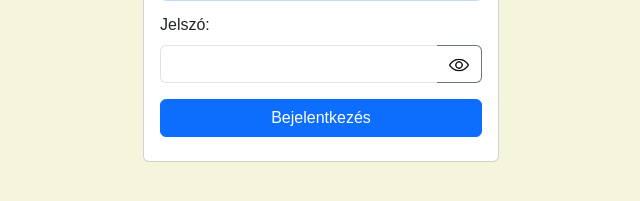
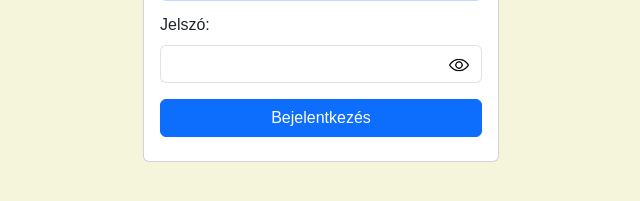
Before and after one commit to GyulaBarnabas/Projektmunka-Hibabejelento, a website: page public/index.html in a window 1280 px wide. Shown: the part 209-410 px from the top of the page, 319-959 px from the left. Drawn offline with nearby package versions, Linux system fonts and the light colour scheme.

Commit message:
Password Toggle Update
Fixed the styling on the password toggle button

```diff
--- a/public/style.css
+++ b/public/style.css
@@ -19,7 +19,9 @@ body {
 
 .btn-outline-secondary {
   border-left-style: none;
-  border-top-style: solid 1px lightgray;
+  border-top: solid 1px rgb(223, 227, 230);
+  border-right: solid 1px rgb(223, 227, 230);
+  border-bottom: solid 1px rgb(223, 227, 230);;
 }
 
 .btn-outline-secondary:hover {
```
